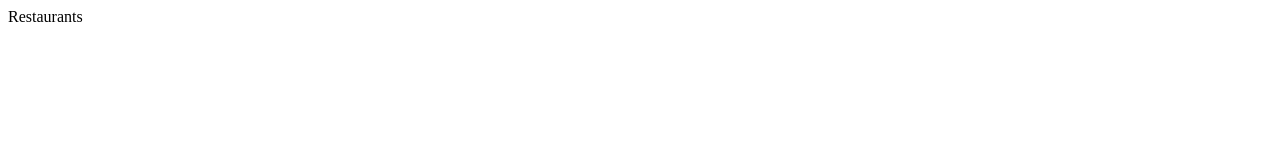
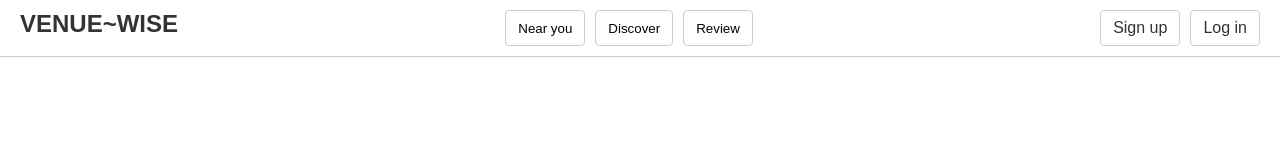
Before and after one commit to Fluffycoal/IT_project1, a plain HTML site: page restaurants.html in a window 1280 px wide. Drawn offline with Linux system fonts and the light colour scheme.

Commit message:
adding the header/toplink to restaurants page

```diff
--- a/restaurants.html
+++ b/restaurants.html
@@ -1 +1,70 @@
-Restaurants
+<!DOCTYPE html>
+<html lang="en">
+<head>
+<meta charset="UTF-8" />
+<meta name="viewport" content="width=device-width, initial-scale=1.0" />
+<title>Home Page</title>
+<style>
+  body {
+    font-family: Arial, sans-serif;
+    margin: 0;
+    padding: 0;
+  }
+  .header {
+    display: flex;
+    justify-content: space-between;
+    padding: 10px 20px;
+    background-color: #fff;
+    border-bottom: 1px solid #ccc;
+  }
+  .logo {
+    font-weight: bold;
+  }
+  .logo a {
+    text-decoration: none;
+    color: #333;
+    font-size: 24px;
+  }
+
+  .nav-buttons {
+    display: flex;
+    gap: 10px;
+  }
+  .nav-buttons button {
+    padding: 8px 12px;
+    border: 1px solid #ccc;
+    background-color: #fff;
+    border-radius: 4px;
+    cursor: pointer;
+  }
+
+  .auth-links {
+    display: flex;
+    gap: 10px;
+    margin-left: 20px;
+  }
+  .auth-links a {
+    text-decoration: none;
+    color: #333;
+    padding: 8px 12px;
+    border: 1px solid #ccc;
+    border-radius: 4px;
+  }
+</style>
+</head>
+<body>
+
+<div class="header">
+  <div class="logo"><a href="home.html">VENUE~WISE</a></div>
+  <div class="nav-buttons">
+    <button onclick="location.href='near_you.html'">Near you</button>
+    <button onclick="location.href='discover.html'">Discover</button>
+    <button onclick="location.href='review.html'">Review</button>
+  </div>
+  <div class="auth-links">
+    <a href="signup.html">Sign up</a>
+    <a href="login.html">Log in</a>
+  </div>
+</div>
+</body>
+</html>
```
